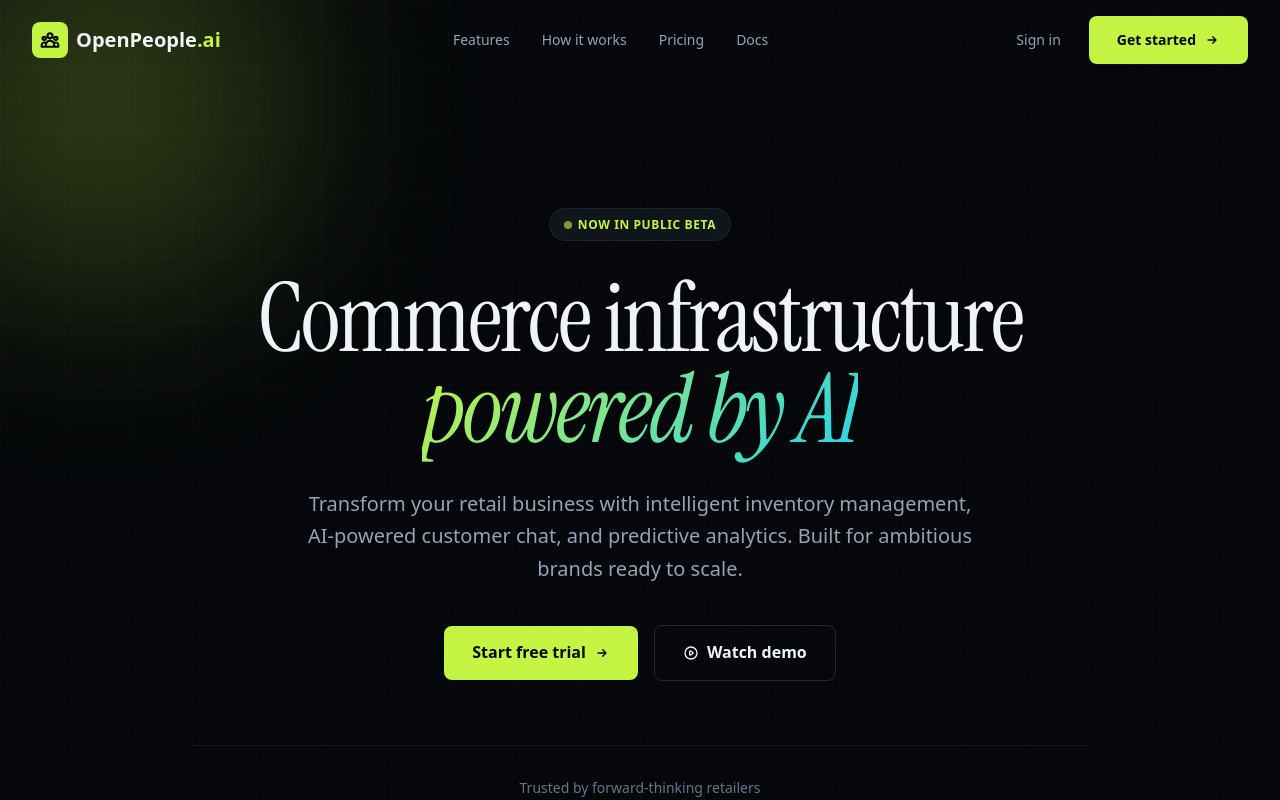
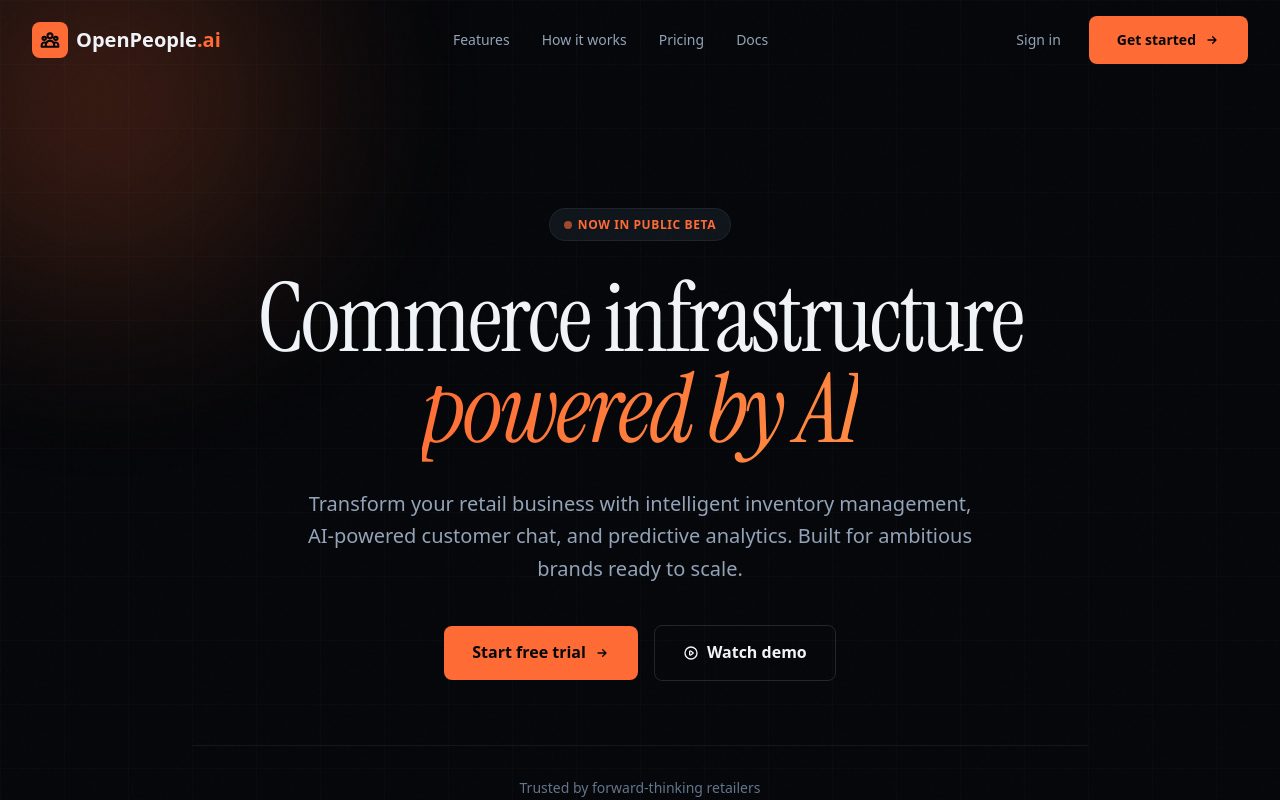
Before and after one commit to OpenPeopleStudio/open_people, a Next.js app: page / in a window 1280 px wide. Shown: the top 800 px of the page. Built offline with nearby package versions, Linux system fonts and the light colour scheme.

Commit message:
style: change accent colors to Mars orange
- Primary: #ff6b35 (Mars orange)
- Secondary: #ff8c42 (warm orange)
- Accent: #ffa726 (golden orange)
- Glow effects updated to match

```diff
--- a/app/globals.css
+++ b/app/globals.css
@@ -19,12 +19,12 @@
   --text-muted: #64748b;
   --text-inverse: #05070a;
 
-  /* Electric accent spectrum */
-  --electric-lime: #c4f542;
-  --electric-lime-dim: #a3cc35;
-  --electric-cyan: #22d3ee;
-  --electric-violet: #a78bfa;
-  --electric-rose: #fb7185;
+  /* Mars orange accent spectrum */
+  --electric-lime: #ff6b35;
+  --electric-lime-dim: #e55a2b;
+  --electric-cyan: #ff8c42;
+  --electric-violet: #ffa726;
+  --electric-rose: #ff5722;
 
   /* Semantic */
   --success: #4ade80;
@@ -34,8 +34,8 @@
   /* Borders & effects */
   --border-subtle: rgba(148, 163, 184, 0.1);
   --border-medium: rgba(148, 163, 184, 0.2);
-  --glow-lime: rgba(196, 245, 66, 0.4);
-  --glow-cyan: rgba(34, 211, 238, 0.3);
+  --glow-lime: rgba(255, 107, 53, 0.4);
+  --glow-cyan: rgba(255, 140, 66, 0.3);
 
   /* Typography */
   --font-display: "Instrument Serif", Georgia, serif;
```
